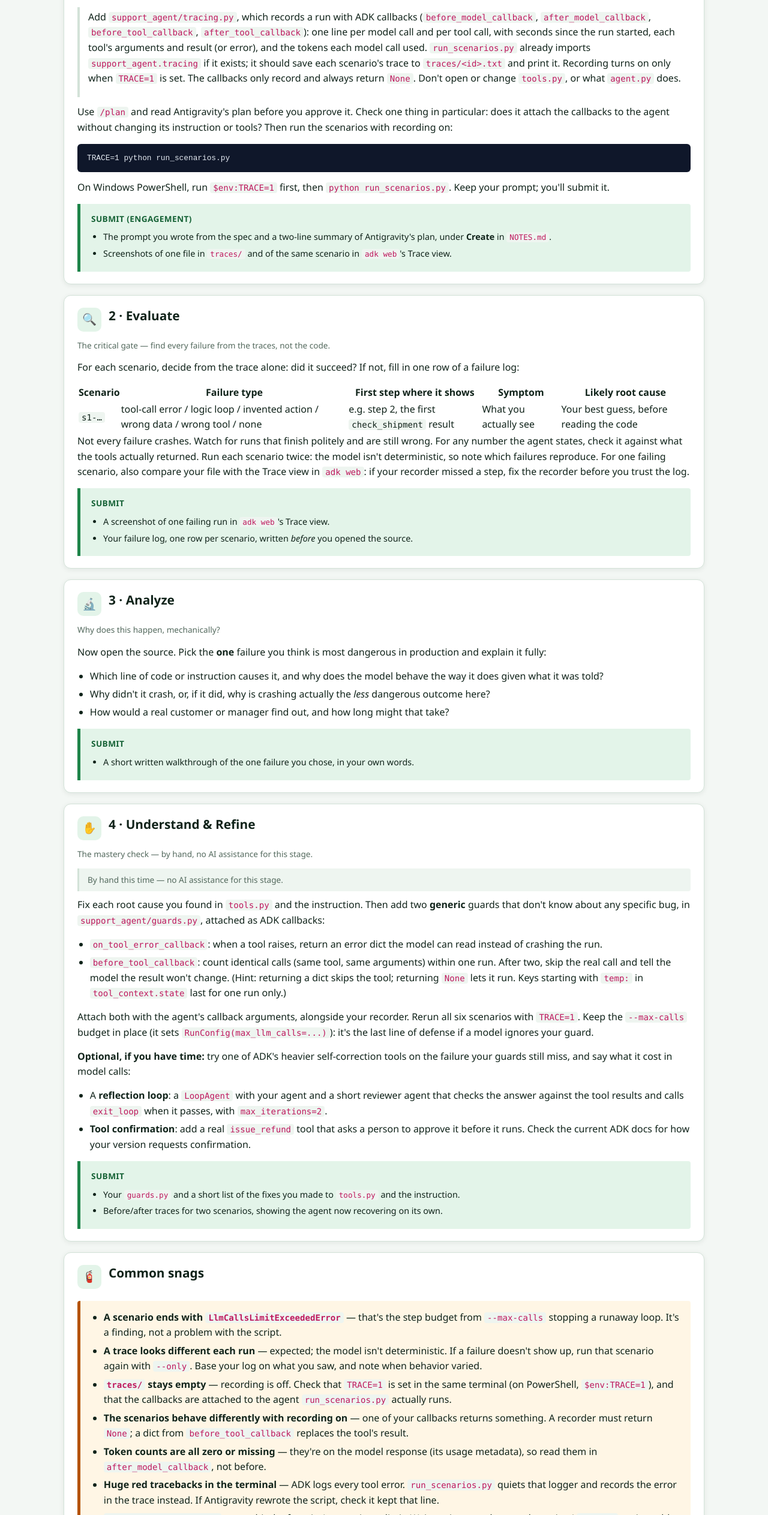
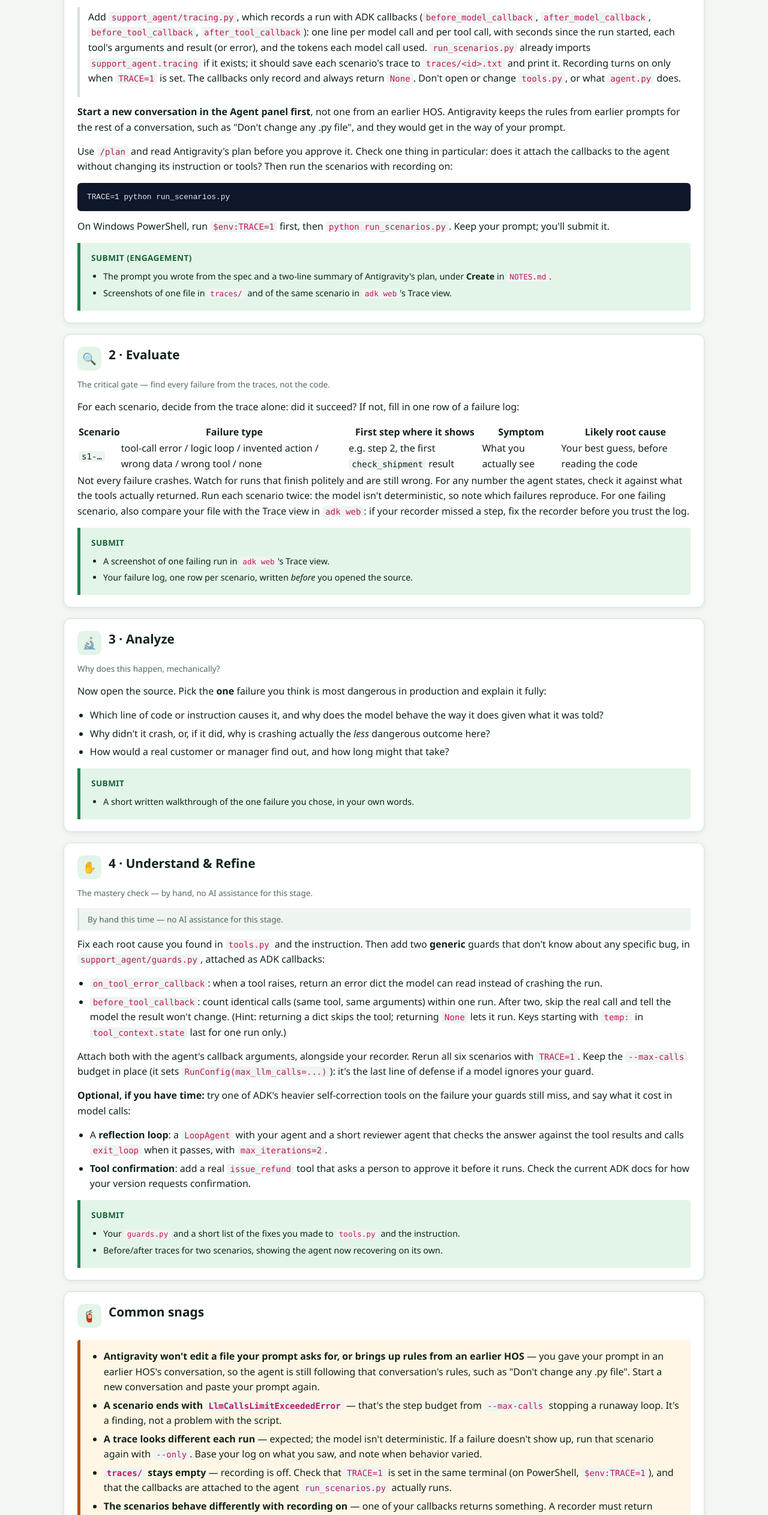
Before and after one commit to clarkngo/ai420, a plain HTML site: page module-3/hos-guide.html in a window 1280 px wide. Shown: the part 1841-4367 px from the top of the page at 60% size. Drawn offline with Linux system fonts and the light colour scheme.

Commit message:
Start HOS 3 and HOS 4 in a new Antigravity conversation
Same fix as HOS 1 and HOS 2: Antigravity keeps earlier prompts' rules
for the rest of a conversation, so continuing an earlier HOS's
conversation could carry over "Don't change any .py file". Stage 1 of
each guide now opens with a new conversation, and Common snags covers
the symptom.

Co-Authored-By: Claude Opus 5.5 <noreply@anthropic.com>

```diff
--- a/module-3/hos-guide.html
+++ b/module-3/hos-guide.html
@@ -100,6 +100,7 @@
 <pre tabindex="0">adk web</pre>
             <p>Pick <code>support_agent</code>, type the s1 request ("Where is order #1004?"), then open the <b>Trace</b> view: each model call and each tool call is a timed span. That's ADK's own trace. Now you'll build a recorder that writes the same steps to a file for every scenario, so you can compare runs. <strong>This time you write the prompt for Antigravity yourself</strong>, from this spec:</p>
             <blockquote><p>Add <code>support_agent/tracing.py</code>, which records a run with ADK callbacks (<code>before_model_callback</code>, <code>after_model_callback</code>, <code>before_tool_callback</code>, <code>after_tool_callback</code>): one line per model call and per tool call, with seconds since the run started, each tool's arguments and result (or error), and the tokens each model call used. <code>run_scenarios.py</code> already imports <code>support_agent.tracing</code> if it exists; it should save each scenario's trace to <code>traces/&lt;id&gt;.txt</code> and print it. Recording turns on only when <code>TRACE=1</code> is set. The callbacks only record and always return <code>None</code>. Don't open or change <code>tools.py</code>, or what <code>agent.py</code> does.</p></blockquote>
+            <p><b>Start a new conversation in the Agent panel first</b>, not one from an earlier HOS. Antigravity keeps the rules from earlier prompts for the rest of a conversation, such as "Don't change any .py file", and they would get in the way of your prompt.</p>
             <p>Use <code>/plan</code> and read Antigravity's plan before you approve it. Check one thing in particular: does it attach the callbacks to the agent without changing its instruction or tools? Then run the scenarios with recording on:</p>
 <pre tabindex="0">TRACE=1 python run_scenarios.py</pre>
             <p>On Windows PowerShell, run <code>$env:TRACE=1</code> first, then <code>python run_scenarios.py</code>. Keep your prompt; you'll submit it.</p>
@@ -168,6 +169,7 @@
   <div class="module-head"><div class="module-icon">🧯</div><div><h2>Common snags</h2></div></div>
         <div class="snag-box">
             <ul>
+                <li><strong>Antigravity won't edit a file your prompt asks for, or brings up rules from an earlier HOS</strong> — you gave your prompt in an earlier HOS's conversation, so the agent is still following that conversation's rules, such as "Don't change any .py file". Start a new conversation and paste your prompt again.</li>
                 <li><strong>A scenario ends with <code>LlmCallsLimitExceededError</code></strong> — that's the step budget from <code>--max-calls</code> stopping a runaway loop. It's a finding, not a problem with the script.</li>
                 <li><strong>A trace looks different each run</strong> — expected; the model isn't deterministic. If a failure doesn't show up, run that scenario again with <code>--only</code>. Base your log on what you saw, and note when behavior varied.</li>
                 <li><strong><code>traces/</code> stays empty</strong> — recording is off. Check that <code>TRACE=1</code> is set in the same terminal (on PowerShell, <code>$env:TRACE=1</code>), and that the callbacks are attached to the agent <code>run_scenarios.py</code> actually runs.</li>
```
Also changed, not shown: module-4/hos-guide.html (+2 -0 lines).
